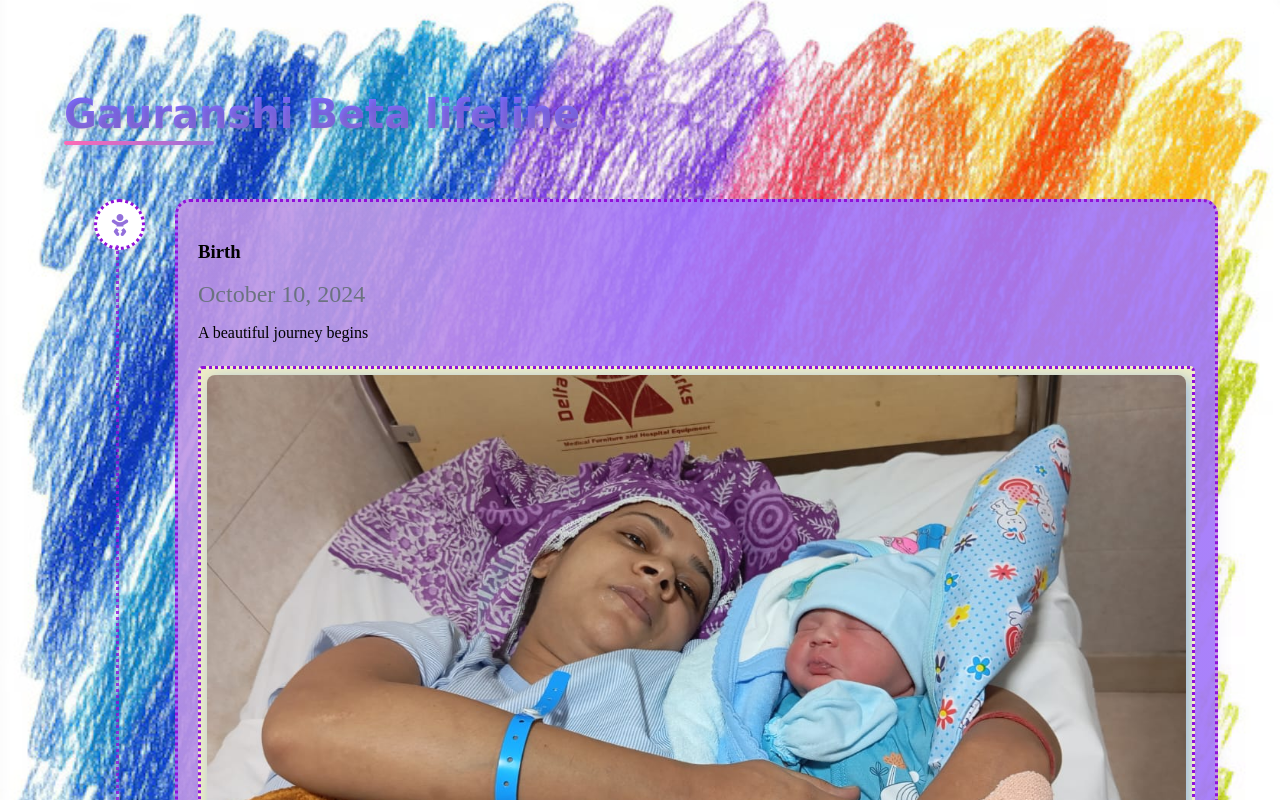
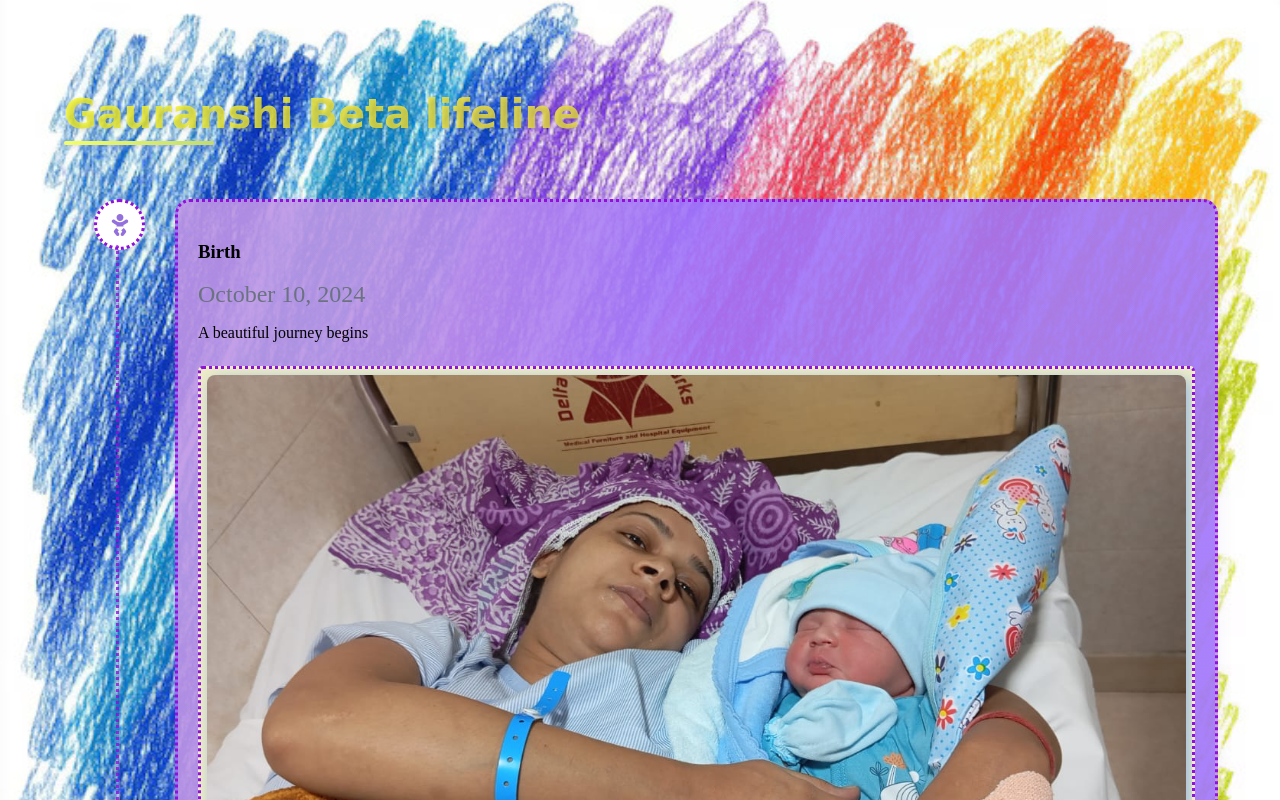
Before and after one commit to PRS12/Gaura_project, a Next.js app: page / in a window 1280 px wide. Shown: the top 800 px of the page. Built offline with nearby package versions, Linux system fonts and the light colour scheme.

Commit message:
commit for the day 19july 18:10pm

```diff
--- a/styles/globals.css
+++ b/styles/globals.css
@@ -46,7 +46,7 @@ h1 {
   font-size: 2.5rem;
   margin-bottom: 1.5rem;
   text-shadow: 2px 2px 4px rgba(0, 0, 0, 0.1);
-  background: linear-gradient(180deg, #7869ff, #9370DB);
+  background: linear-gradient(60deg, #f5f82dd9, #dbb970);
   -webkit-background-clip: text;
   background-clip: text;
   color: transparent;
@@ -61,7 +61,7 @@ h1::after {
   left: 0;
   width: 150px;
   height: 4px;
-  background: linear-gradient(120deg, #FF69B4, #9370DB);
+  background: linear-gradient(120deg, #f3ff69, #c0db70);
   border-radius: 2px;
   box-shadow: 0 2px 4px rgba(147, 112, 219, 0.2);
 }
```
